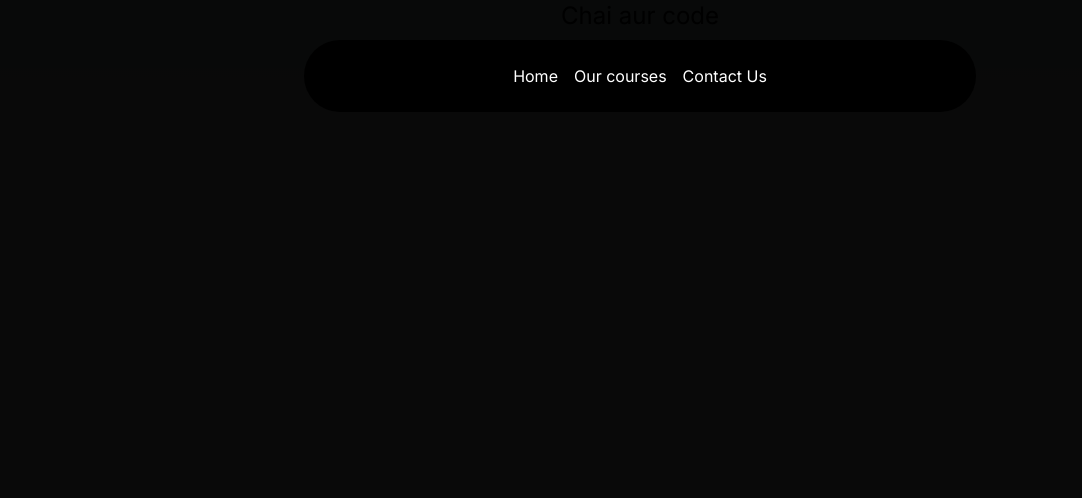
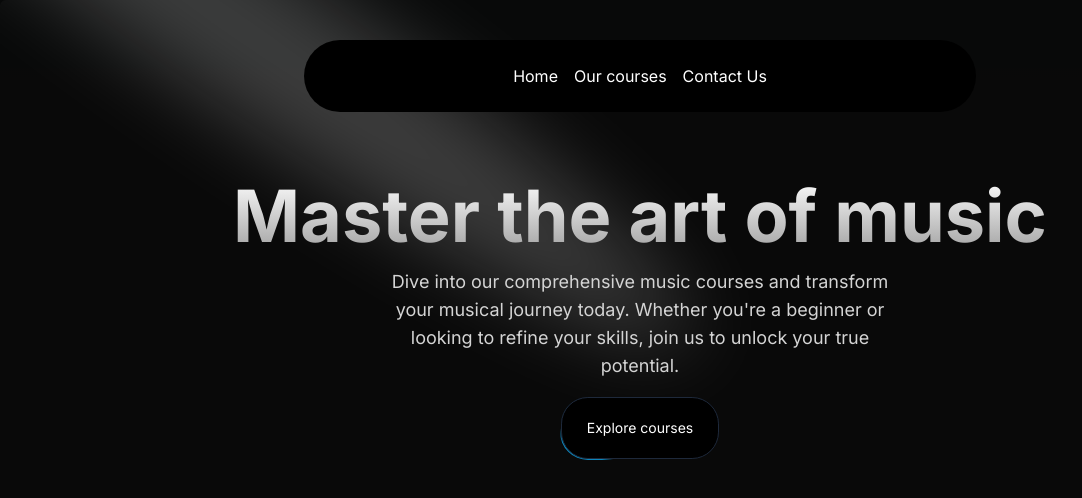
Before and after one commit to ankitpandey1410/Music-Academy, a Next.js app: page / in a window 1280 px wide. Shown: the top 498 px of the page, without its empty margins (0-1082 px from the left). Built offline with nearby package versions, Linux system fonts and the light colour scheme.

Commit message:
Hero section solved

```diff
--- a/src/app/page.tsx
+++ b/src/app/page.tsx
@@ -1,7 +1,10 @@
+import HeroSection from "@/components/HeroSection"
+
+
 export default function Home() {
   return (
     <main className="min-h-screen bg-black/[0.96] antialiased bg-grid-white/[0.02]">
-      <h1 className="text-2xl text-center ">Chai aur code</h1>
+      <HeroSection />
     </main>
   );
 }
--- /dev/null
+++ b/src/components/HeroSection.tsx
@@ -0,0 +1,39 @@
+import Link from "next/link";
+import { Spotlight } from "./ui/Spotlight";
+import { Button } from "./ui/moving-border";
+
+function HeroSection() {
+  return (
+    <div
+      className="h-auto md:h-[40rem] w-full rounded-md flex
+     flex-col items-center justify-center relative overflow-hidden mx-auto py-10 md:py-0"
+    >
+      <Spotlight
+        className="-top-40 left-0 md:left-60 md:-top-20"
+        fill="white"
+      />
+
+      <div className="p-4 relative z-10 w-full text-center">
+        <h1 className="mt-20 md:mt-0 text-4xl md:text-7xl font-bold bg-clip-text text-transparent bg-gradient-to-b from-neutral-50 to-neutral-400">
+          Master the art of music
+        </h1>
+        <p className="mt-4 font-normal text-base md:text-lg text-neutral-300 max-w-lg mx-auto">
+          Dive into our comprehensive music courses and transform your musical
+          journey today. Whether you're a beginner or looking to refine your
+          skills, join us to unlock your true potential.
+        </p>
+        <div className="mt-4">
+          <Link href={"/courses"}>
+            <Button
+              borderRadius="1.75rem"
+              className="bg-white dark:bg-black text-black dark:text-white border-neutral-200 dark:border-slate-800">
+              Explore courses
+            </Button>
+          </Link>
+        </div>
+      </div>
+    </div>
+  );
+}
+
+export default HeroSection;
--- a/src/components/Navbar.tsx
+++ b/src/components/Navbar.tsx
@@ -37,6 +37,7 @@
             item="Contact Us"
           ></MenuItem>
         </Link>
+
       </Menu>
     </div>
   );
--- /dev/null
+++ b/src/components/ui/Spotlight.tsx
@@ -0,0 +1,56 @@
+import React from "react";
+import { cn } from "@/utils/cn";
+
+type SpotlightProps = {
+  className?: string;
+  fill?: string;
+};
+
+export const Spotlight = ({ className, fill }: SpotlightProps) => {
+  return (
+    <svg
+      className={cn(
+        "animate-spotlight pointer-events-none absolute z-[1]  h-[169%] w-[138%] lg:w-[84%] opacity-0",
+        className
+      )}
+      xmlns="http://www.w3.org/2000/svg"
+      viewBox="0 0 3787 2842"
+      fill="none"
+    >
+      <g filter="url(#filter)">
+        <ellipse
+          cx="1924.71"
+          cy="273.501"
+          rx="1924.71"
+          ry="273.501"
+          transform="matrix(-0.822377 -0.568943 -0.568943 0.822377 3631.88 2291.09)"
+          fill={fill || "white"}
+          fillOpacity="0.21"
+        ></ellipse>
+      </g>
+      <defs>
+        <filter
+          id="filter"
+          x="0.860352"
+          y="0.838989"
+          width="3785.16"
+          height="2840.26"
+          filterUnits="userSpaceOnUse"
+          colorInterpolationFilters="sRGB"
+        >
+          <feFlood floodOpacity="0" result="BackgroundImageFix"></feFlood>
+          <feBlend
+            mode="normal"
+            in="SourceGraphic"
+            in2="BackgroundImageFix"
+            result="shape"
+          ></feBlend>
+          <feGaussianBlur
+            stdDeviation="151"
+            result="effect1_foregroundBlur_1065_8"
+          ></feGaussianBlur>
+        </filter>
+      </defs>
+    </svg>
+  );
+};
--- /dev/null
+++ b/src/components/ui/moving-border.tsx
@@ -0,0 +1,139 @@
+"use client";
+import React from "react";
+import {
+  motion,
+  useAnimationFrame,
+  useMotionTemplate,
+  useMotionValue,
+  useTransform,
+} from "framer-motion";
+import { useRef } from "react";
+import { cn } from "@/utils/cn";
+
+export function Button({
+  borderRadius = "1.75rem",
+  children,
+  as: Component = "button",
+  containerClassName,
+  borderClassName,
+  duration,
+  className,
+  ...otherProps
+}: {
+  borderRadius?: string;
+  children: React.ReactNode;
+  as?: any;
+  containerClassName?: string;
+  borderClassName?: string;
+  duration?: number;
+  className?: string;
+  [key: string]: any;
+}) {
+  return (
+    <Component
+      className={cn(
+        "bg-transparent relative text-xl  h-16 w-40 p-[1px] overflow-hidden ",
+        containerClassName
+      )}
+      style={{
+        borderRadius: borderRadius,
+      }}
+      {...otherProps}
+    >
+      <div
+        className="absolute inset-0"
+        style={{ borderRadius: `calc(${borderRadius} * 0.96)` }}
+      >
+        <MovingBorder duration={duration} rx="30%" ry="30%">
+          <div
+            className={cn(
+              "h-20 w-20 opacity-[0.8] bg-[radial-gradient(var(--sky-500)_40%,transparent_60%)]",
+              borderClassName
+            )}
+          />
+        </MovingBorder>
+      </div>
+
+      <div
+        className={cn(
+          "relative bg-slate-900/[0.8] border border-slate-800 backdrop-blur-xl text-white flex items-center justify-center w-full h-full text-sm antialiased",
+          className
+        )}
+        style={{
+          borderRadius: `calc(${borderRadius} * 0.96)`,
+        }}
+      >
+        {children}
+      </div>
+    </Component>
+  );
+}
+
+export const MovingBorder = ({
+  children,
+  duration = 2000,
+  rx,
+  ry,
+  ...otherProps
+}: {
+  children: React.ReactNode;
+  duration?: number;
+  rx?: string;
+  ry?: string;
+  [key: string]: any;
+}) => {
+  const pathRef = useRef<any>();
+  const progress = useMotionValue<number>(0);
+
+  useAnimationFrame((time) => {
+    const length = pathRef.current?.getTotalLength();
+    if (length) {
+      const pxPerMillisecond = length / duration;
+      progress.set((time * pxPerMillisecond) % length);
+    }
+  });
+
+  const x = useTransform(
+    progress,
+    (val) => pathRef.current?.getPointAtLength(val).x
+  );
+  const y = useTransform(
+    progress,
+    (val) => pathRef.current?.getPointAtLength(val).y
+  );
+
+  const transform = useMotionTemplate`translateX(${x}px) translateY(${y}px) translateX(-50%) translateY(-50%)`;
+
+  return (
+    <>
+      <svg
+        xmlns="http://www.w3.org/2000/svg"
+        preserveAspectRatio="none"
+        className="absolute h-full w-full"
+        width="100%"
+        height="100%"
+        {...otherProps}
+      >
+        <rect
+          fill="none"
+          width="100%"
+          height="100%"
+          rx={rx}
+          ry={ry}
+          ref={pathRef}
+        />
+      </svg>
+      <motion.div
+        style={{
+          position: "absolute",
+          top: 0,
+          left: 0,
+          display: "inline-block",
+          transform,
+        }}
+      >
+        {children}
+      </motion.div>
+    </>
+  );
+};
--- a/tailwind.config.ts
+++ b/tailwind.config.ts
@@ -1,4 +1,21 @@
 import type { Config } from "tailwindcss";
+
+const colors = require("tailwindcss/colors");
+const {
+  default: flattenColorPalette,
+} = require("tailwindcss/lib/util/flattenColorPalette");
+
+// Plugin to add each Tailwind color as a global CSS variable
+function addVariablesForColors({ addBase, theme }: any) {
+  const allColors = flattenColorPalette(theme('colors'));
+  const newVars = Object.fromEntries(
+    Object.entries(allColors).map(([key, value]) => [`--${key}`, value])
+  );
+
+  addBase({
+    ':root': newVars,
+  });
+}
 
 const config: Config = {
   content: [
@@ -6,16 +23,26 @@
     "./src/components/**/*.{js,ts,jsx,tsx,mdx}",
     "./src/app/**/*.{js,ts,jsx,tsx,mdx}",
   ],
-  darkMode: 'class',
+  darkMode: "class",
   theme: {
     extend: {
-      backgroundImage: {
-        "gradient-radial": "radial-gradient(var(--tw-gradient-stops))",
-        "gradient-conic":
-          "conic-gradient(from 180deg at 50% 50%, var(--tw-gradient-stops))",
+      animation: {
+        spotlight: "spotlight 2s ease .75s 1 forwards",
+      },
+      keyframes: {
+        spotlight: {
+          "0%": {
+            opacity: '0',
+            transform: "translate(-72%, -62%) scale(0.5)",
+          },
+          "100%": {
+            opacity: '1',
+            transform: "translate(-50%,-40%) scale(1)",
+          },
+        },
       },
     },
   },
-  plugins: [],
+  plugins: [addVariablesForColors],
 };
 export default config;
```
